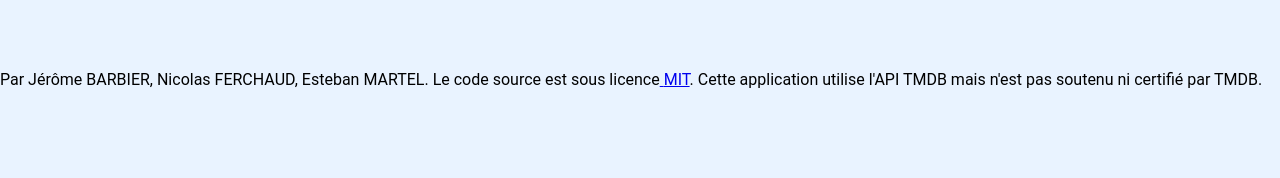
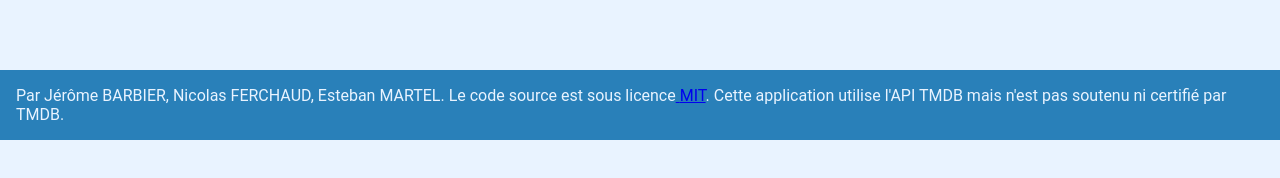
Before and after one commit to bloc-3/videotheque, a React (Create React App) app: page /detailsfilm/1 in a window 1280 px wide. Shown: the part 484-662 px from the top of the page. Built offline with nearby package versions, Linux system fonts and the light colour scheme; no server answers; the database is empty.

Commit message:
footer styles

```diff
--- a/src/components/footer/Footer.js
+++ b/src/components/footer/Footer.js
@@ -1,6 +1,6 @@
 const Footer = () => {
   return (
-    <footer className="bg-primary ">
+    <footer className="footer">
       <p className="text-center">
         Par Jérôme BARBIER, Nicolas FERCHAUD, Esteban MARTEL. Le code source est
         sous licence
--- /dev/null
+++ b/src/styles/_footer.scss
@@ -0,0 +1,12 @@
+@import "./variables";
+
+.footer {
+  background-color: $color2;
+  padding: 16px;
+  margin-top: 16px;
+}
+
+.footer p {
+  margin: 0;
+  color: $color5;
+}
--- a/src/styles/index.scss
+++ b/src/styles/index.scss
@@ -3,6 +3,7 @@
 @import "./connexion";
 @import "./details_film";
 @import "./variables";
+@import "./footer";
 
 
 //reset
```
